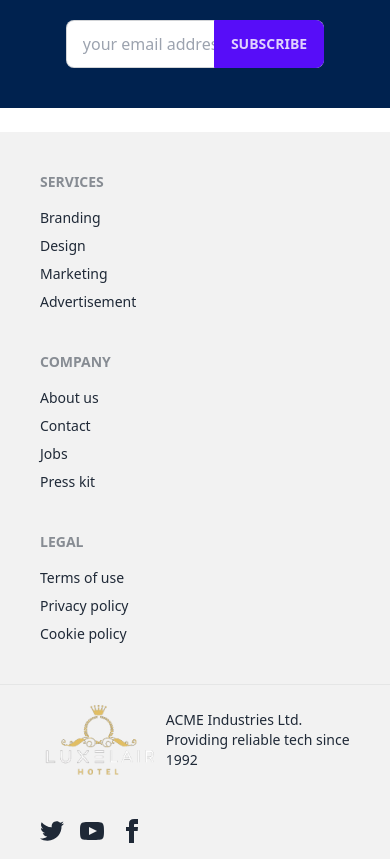
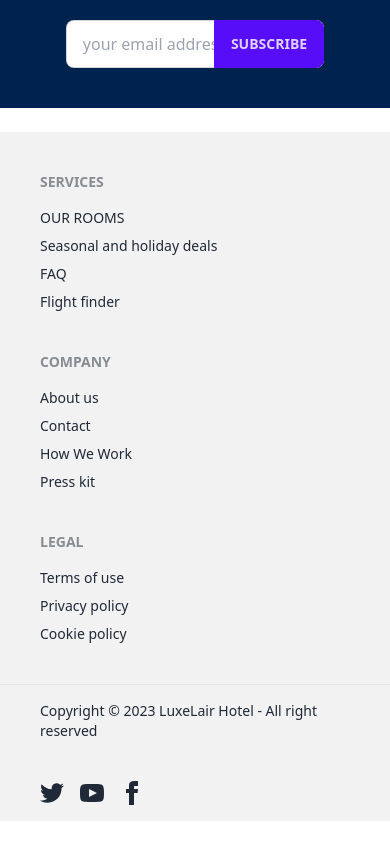
Before and after one commit to saidureg/Hotel-Booking-client, a React (Vite) app: page / in a window 390 px wide. Shown: the part 901-1760 px from the top of the page. After the commit the page ends 1722 px from the top, so only its background shows below. Built offline with nearby package versions, Linux system fonts and the light colour scheme.

Commit message:
add footer component with responsive

```diff
--- a/src/components/shared/Footer/Footer.jsx
+++ b/src/components/shared/Footer/Footer.jsx
@@ -1,20 +1,19 @@
-import logo from "../../../assets/LuxeLair-logo.png";
 const Footer = () => {
   return (
-    <div>
-      <footer className="footer p-10 bg-base-200 text-base-content">
+    <div className="bg-base-200 text-base-content">
+      <footer className="footer p-10 max-w-screen-xl mx-auto">
         <nav>
           <header className="footer-title">Services</header>
-          <a className="link link-hover">Branding</a>
-          <a className="link link-hover">Design</a>
-          <a className="link link-hover">Marketing</a>
-          <a className="link link-hover">Advertisement</a>
+          <a className="link link-hover">OUR ROOMS</a>
+          <a className="link link-hover">Seasonal and holiday deals</a>
+          <a className="link link-hover">FAQ</a>
+          <a className="link link-hover">Flight finder</a>
         </nav>
         <nav>
           <header className="footer-title">Company</header>
           <a className="link link-hover">About us</a>
           <a className="link link-hover">Contact</a>
-          <a className="link link-hover">Jobs</a>
+          <a className="link link-hover">How We Work</a>
           <a className="link link-hover">Press kit</a>
         </nav>
         <nav>
@@ -24,16 +23,11 @@ const Footer = () => {
           <a className="link link-hover">Cookie policy</a>
         </nav>
       </footer>
-      <footer className="footer px-10 py-4 border-t bg-base-200 text-base-content border-base-300">
+      <footer className="footer px-10 py-4 border-t border-base-300 max-w-screen-xl mx-auto">
         <aside className="items-center grid-flow-col">
-          <img src={logo} alt="logo" />
-          <p>
-            ACME Industries Ltd. <br />
-            Providing reliable tech since 1992
-          </p>
+          <p>Copyright © 2023 LuxeLair Hotel - All right reserved</p>
         </aside>
-        <nav className="md:place-self-center md:justify-self-end">
-          <div className="grid grid-flow-col gap-4">
+        <nav className="grid-flow-col gap-4 md:place-self-center md:justify-self-end">
           <a>
             <svg
               xmlns="http://www.w3.org/2000/svg"
@@ -67,7 +61,6 @@ const Footer = () => {
               <path d="M9 8h-3v4h3v12h5v-12h3.642l.358-4h-4v-1.667c0-.955.192-1.333 1.115-1.333h2.885v-5h-3.808c-3.596 0-5.192 1.583-5.192 4.615v3.385z"></path>
             </svg>
           </a>
-          </div>
         </nav>
       </footer>
     </div>
--- a/src/components/shared/Header/Banner/Banner.jsx
+++ b/src/components/shared/Header/Banner/Banner.jsx
@@ -42,7 +42,7 @@ const Banner = () => {
             On Pre
           </h4>
           <h1 className="text-xl md:text-4xl lg:text-7xl font-bold mb-2">
-            Hotel Booking
+            Rooms Booking
           </h1>
           <p className="border-[3px] w-1/3 mx-auto my-2"></p>
           <div className="flex justify-center ">
```
Lines whose indentation alone changed are shown as unchanged.
